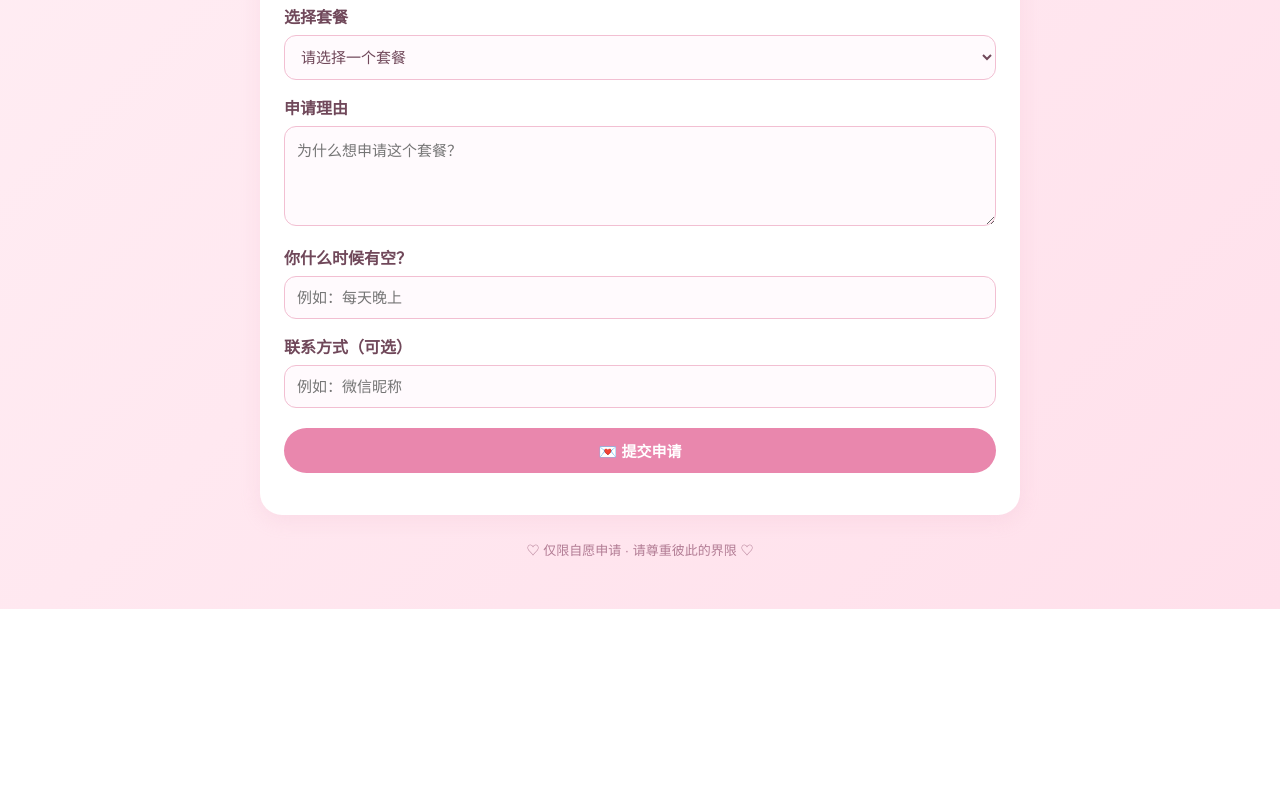
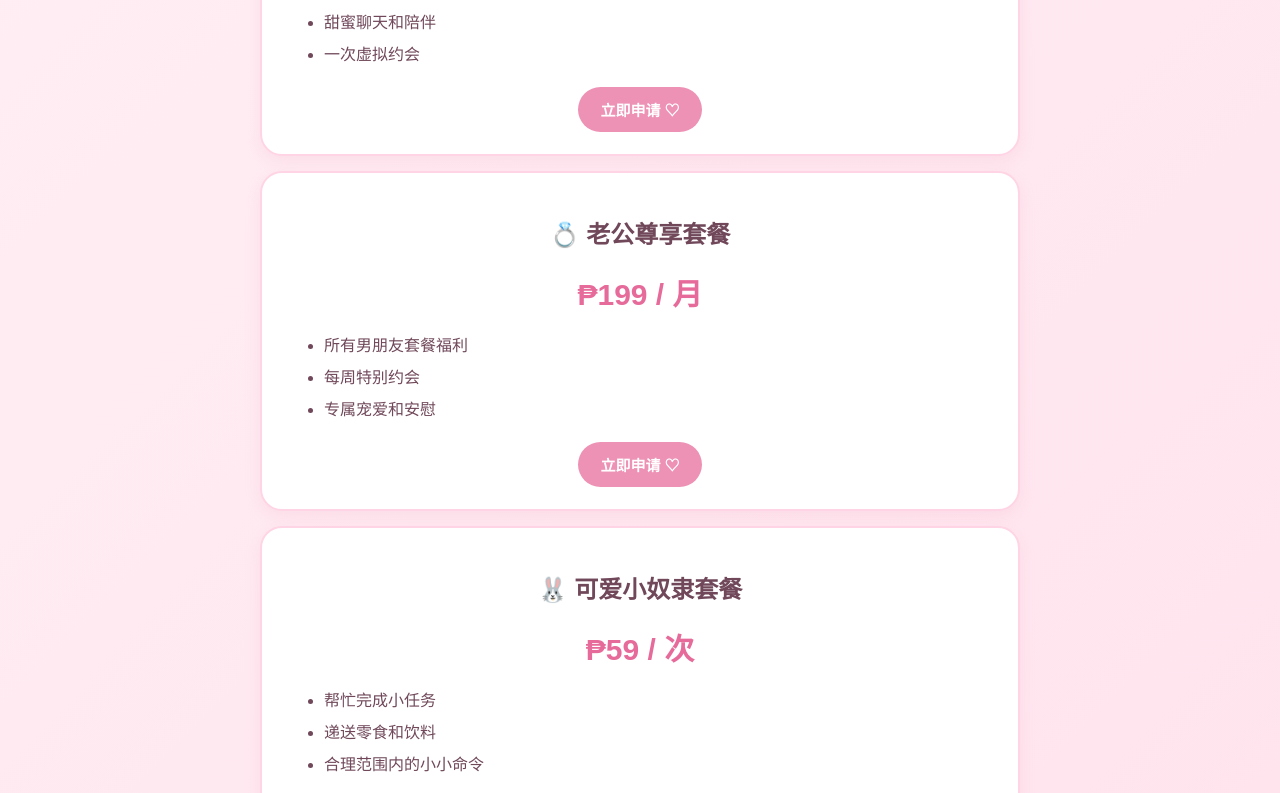
Before and after one commit to philomenaalano07-maker/Relationship-Application, a plain HTML site: page index.html in a window 1280 px wide. Shown: the part 592-1385 px from the top of the page. Before the commit the page ends 1201 px from the top, so only its background shows below. Drawn offline with Linux system fonts and the light colour scheme.

Commit message:
Add pricing sections and styles to index.html

```diff
--- a/index.html
+++ b/index.html
@@ -69,6 +69,67 @@ footer{margin:25px;color:#b27c94;font-size:13px}
   <p>帮忙做事 · 听从合理要求 · 可爱服务</p>
   <button type="button" onclick="choose('可爱小奴隶套餐')">选择套餐</button>
  </article>
+</section>
+
+<style>
+.price-tag {
+  color: #e66b9a;
+  font-size: 30px;
+  font-weight: bold;
+}
+.price-card {
+  background: #fff;
+  border: 2px solid #ffd4e4;
+  border-radius: 22px;
+  padding: 22px;
+  margin: 15px 0;
+  box-shadow: 0 6px 15px #e9a9c533;
+}
+.price-card ul {
+  line-height: 2;
+  text-align: left;
+}
+.price-card button {
+  background: #ed91b5;
+  color: white;
+  border: none;
+  padding: 12px 22px;
+  border-radius: 25px;
+  cursor: pointer;
+}
+</style>
+
+<section class="price-card">
+  <h2>💗 男朋友套餐</h2>
+  <div class="price-tag">₱99 / 月</div>
+  <ul>
+    <li>每日早安和晚安</li>
+    <li>甜蜜聊天和陪伴</li>
+    <li>一次虚拟约会</li>
+  </ul>
+  <button onclick="choose('男朋友套餐')">立即申请 ♡</button>
+</section>
+
+<section class="price-card">
+  <h2>💍 老公尊享套餐</h2>
+  <div class="price-tag">₱199 / 月</div>
+  <ul>
+    <li>所有男朋友套餐福利</li>
+    <li>每周特别约会</li>
+    <li>专属宠爱和安慰</li>
+  </ul>
+  <button onclick="choose('老公套餐')">立即申请 ♡</button>
+</section>
+
+<section class="price-card">
+  <h2>🐰 可爱小奴隶套餐</h2>
+  <div class="price-tag">₱59 / 次</div>
+  <ul>
+    <li>帮忙完成小任务</li>
+    <li>递送零食和饮料</li>
+    <li>合理范围内的小小命令</li>
+  </ul>
+  <button onclick="choose('可爱小奴隶套餐')">立即申请 ♡</button>
 </section>
 
 <form id="application">
```
